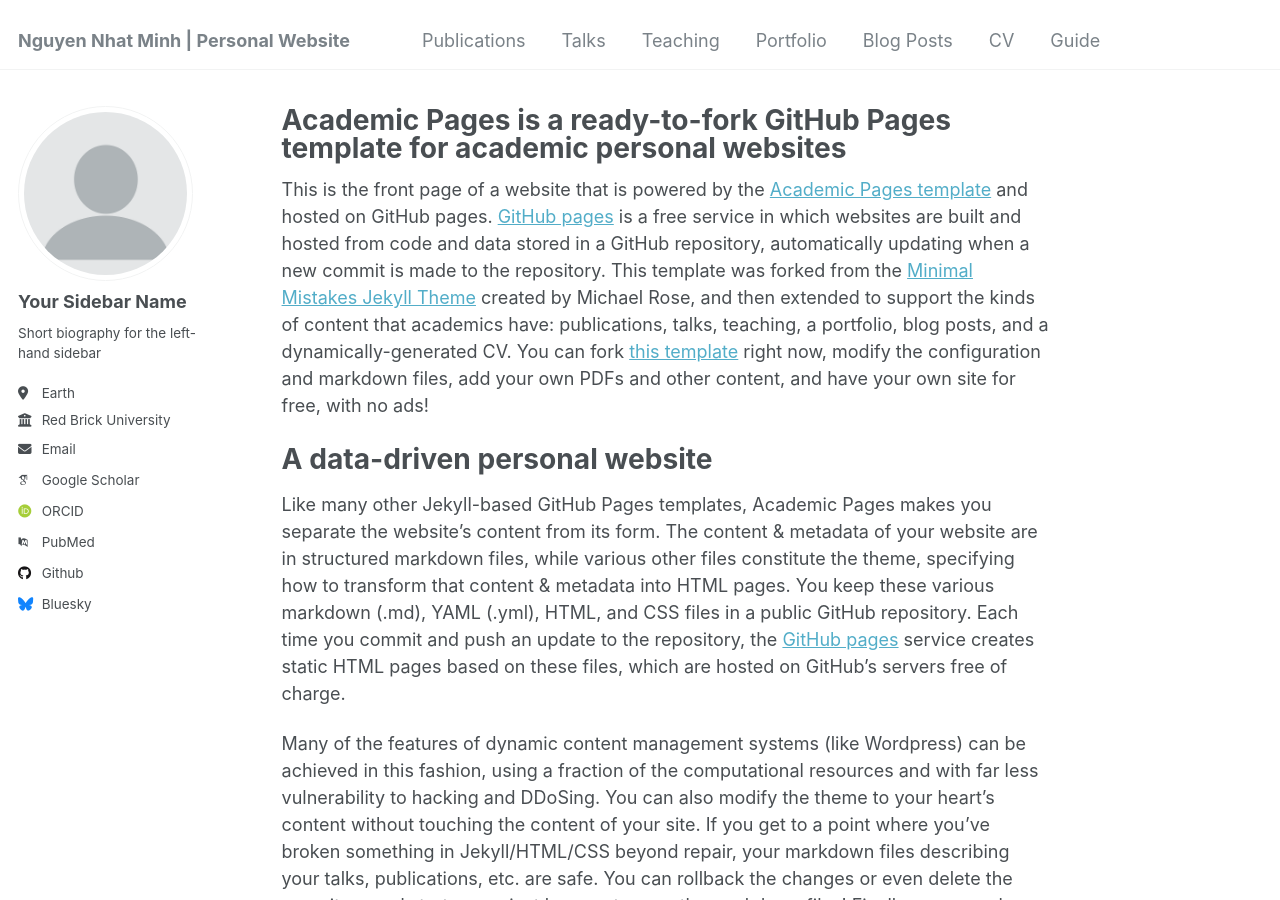
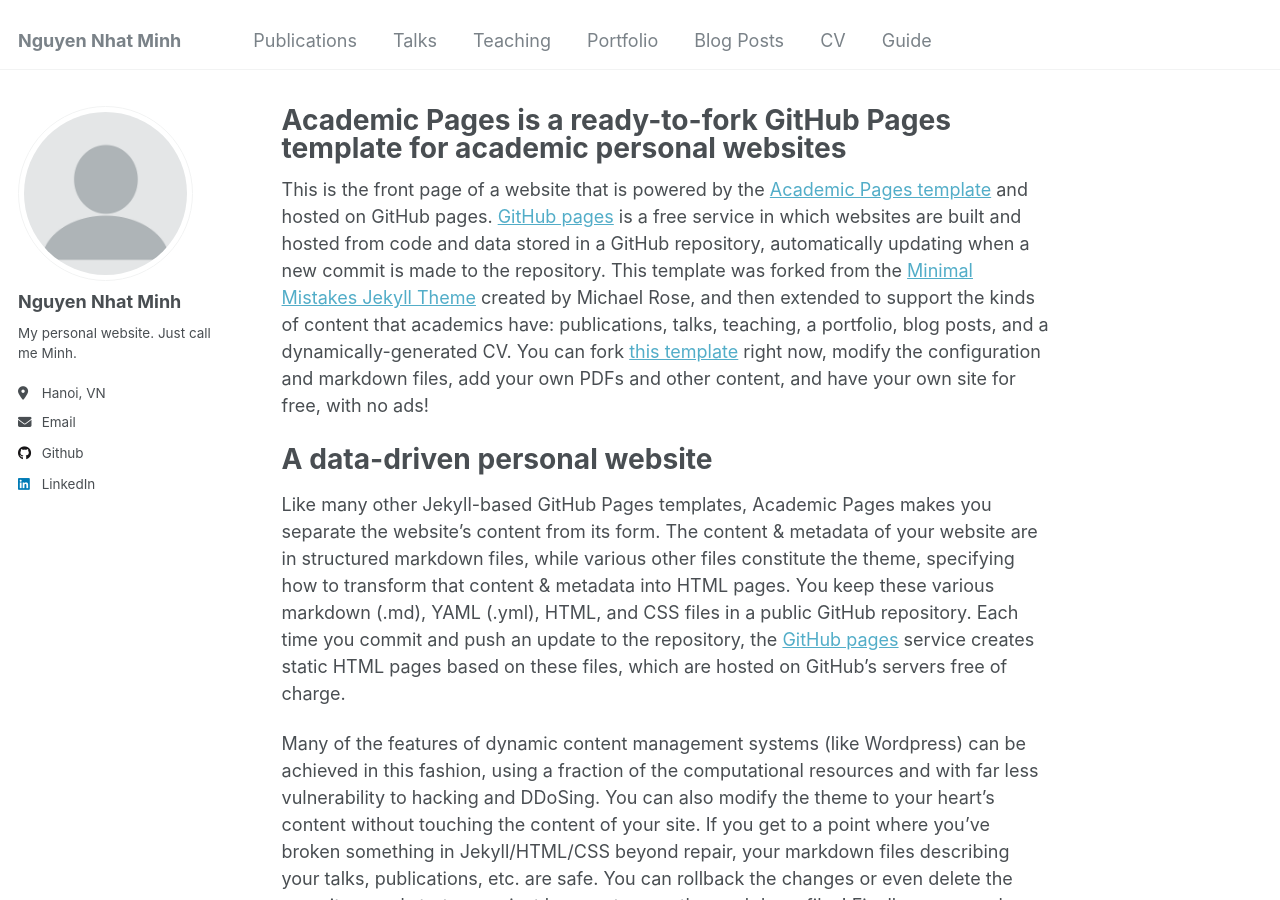
Before and after one commit to nguyen-nhat-minh/nguyen-nhat-minh.github.io, a Jekyll site: the page built from _pages/about.md, in a window 1280 px wide and 900 px high. Built offline with Jekyll 4.4.1, drawn with Linux system fonts in a browser that asks for light colours; some web fonts are replaced.

Commit message:
Update _config.yml

```diff
--- a/_config.yml
+++ b/_config.yml
@@ -8,13 +8,13 @@
 
 # Basic Site Settings
 locale                   : "en-US"
-title                    : "Nguyen Nhat Minh | Personal Website"
+title                    : "Nguyen Nhat Minh"
 title_separator          : "-"
 name                     : &name "Your Name"
 description              : &description "personal description"
-url                      : https://nguyen-nhat-minh.github.io/ # the base hostname & protocol for your site e.g. "https://[your GitHub username].github.io"
+url                      : https://nguyen-nhat-minh.github.io # the base hostname & protocol for your site e.g. "https://[your GitHub username].github.io"
 baseurl                  : "" # the subpath of your site, e.g. "/blog"
-repository               : "https://nguyen-nhat-minh.github.io/"
+repository               : "https://nguyen-nhat-minh.github.io"
 
 # Site Author - The following control what appear as part of the author content on the side bar.
 #               If a field is blank the icon and link will not appear, otherwise it will be shown.
@@ -22,21 +22,21 @@
 author:
   # Biographic information
   avatar           : "profile.png"
-  name             : "Your Sidebar Name"
+  name             : "Nguyen Nhat Minh"
   pronouns         : # example: "she/her"
-  bio              : "Short biography for the left-hand sidebar"
-  location         : "Earth"
-  employer         : "Red Brick University"
+  bio              : "My personal website. Just call me Minh."
+  location         : "Hanoi, VN"
+  employer         : #"Red Brick University"
   uri              : # URL
-  email            : "none@example.org"
+  email            : "ngnhminh95@gmail.com"
 
   # Academic websites
   arxiv            : # URL - Update with the correct link to your profile
-  googlescholar    : "https://scholar.google.com/citations?user=PS_CX0AAAAAJ"
+  googlescholar    : #"https://scholar.google.com/citations?user=PS_CX0AAAAAJ"
   impactstory      : # URL
-  orcid            : "http://orcid.org/yourorcidurl"
+  orcid            : #"http://orcid.org/yourorcidurl"
   semantic         : # URL
-  pubmed           : "https://www.ncbi.nlm.nih.gov/pubmed/?term=john+snow"
+  pubmed           : #"https://www.ncbi.nlm.nih.gov/pubmed/?term=john+snow"
   researchgate     : # URL
   scopus           : # URL
 
@@ -44,12 +44,12 @@
   bitbucket        : # Username - Update with your username on the site
   codepen          : # Username
   dribbble         : # Username
-  github           : "academicpages"
+  github           : "nguyen-nhat-minh"
   kaggle           : # Username
   stackoverflow    : # User number or user number and name (i.e., use "1" or "1/jeff-atwood")
 
   # Social media
-  bluesky          : "bsky.app" # Replace this with you Bluesky username
+  bluesky          : #"bsky.app" # Replace this with you Bluesky username
   facebook         : # Username
   flickr           : # Username
   foursquare       : # Username
@@ -58,7 +58,7 @@
   keybase          : # Username
   instagram        : # Username
   lastfm           : # Username
-  linkedin         : # Username
+  linkedin         : "www.linkedin.com/in/minhng23"
   mastodon         : # URL
   medium           : # URL
   pinterest        : # Username
```
